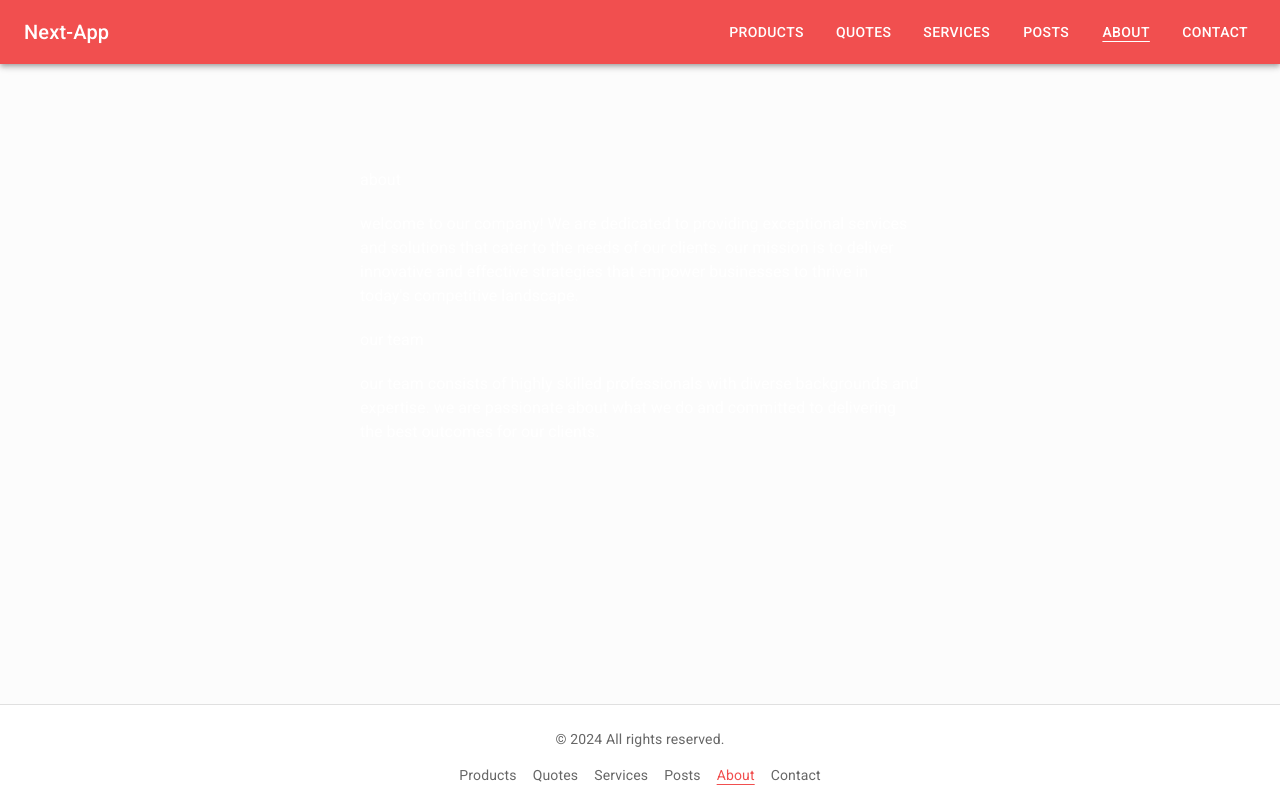
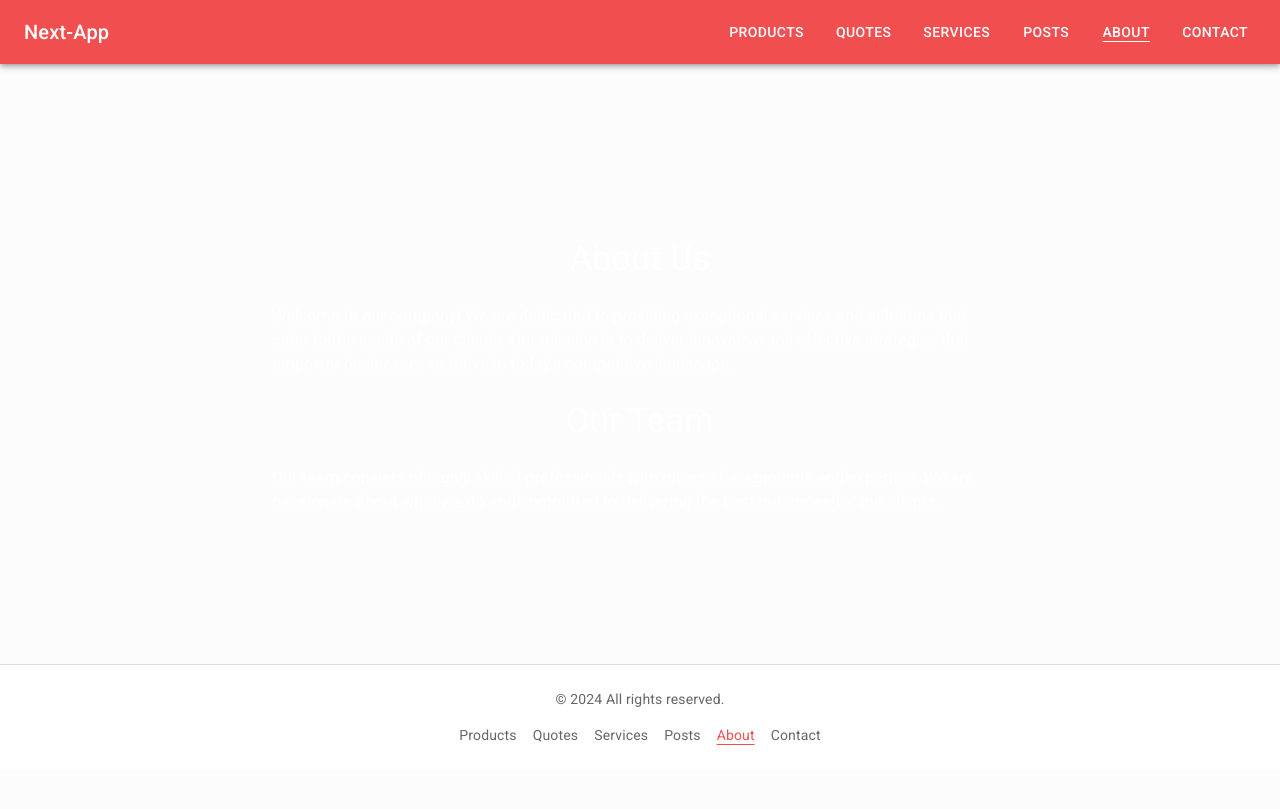
Before and after one commit to prachisoni164/ui-assignments, a Next.js app in the folder next-app/: page /about in a window 1280 px wide. Built offline with nearby package versions, Linux system fonts and the light colour scheme.

Commit message:
fea: add mui components in about us page

```diff
--- a/next-app/views/about/about.jsx
+++ b/next-app/views/about/about.jsx
@@ -1,24 +1,36 @@
-import React from 'react'
-import '../../styles/about.styles.css'
+import React from "react";
+import "../../styles/about.styles.css";
+import { Box, Typography } from "@mui/material";
 
 const About = () => {
   return (
-    <div className="aboutContainer">
-        <h1>about</h1>
-        <p>
-            welcome to our company! We are dedicated to providing exceptional services
-            and solutions that cater to the needs of our clients. our mission is to deliver
-            innovative and effective strategies that empower businesses to thrive in
-            today&apos;s competitive landscape.
-        </p>
-        <h1>our team</h1>
-        <p>
-            our team consists of highly skilled professionals with diverse backgrounds
-            and expertise. we are passionate about what we do and committed to
-            delivering the best outcomes for our clients.
-        </p>
-    </div>
-  )
-}
+    <Box
+      width={"60%"}
+      display={"flex"}
+      flexDirection={"column"}
+      justifyContent={"center"}
+      height={"75vh"}
+      sx={{ padding: 2, margin: "auto" }}
+    >
+      <Typography variant="h4" sx={{ my: 3, textAlign: "center" }} gutterBottom>
+        About Us
+      </Typography>
+      <Typography variant="body1">
+        Welcome to our company! We are dedicated to providing exceptional
+        services and solutions that cater to the needs of our clients. Our
+        mission is to deliver innovative and effective strategies that empower
+        businesses to thrive in today&apos;s competitive landscape.
+      </Typography>
+      <Typography variant="h4" sx={{ my: 3, textAlign: "center" }} gutterBottom>
+        Our Team
+      </Typography>
+      <Typography variant="body1">
+        Our team consists of highly skilled professionals with diverse
+        backgrounds and expertise. We are passionate about what we do and
+        committed to delivering the best outcomes for our clients.
+      </Typography>
+    </Box>
+  );
+};
 
-export default About
+export default About;
```
